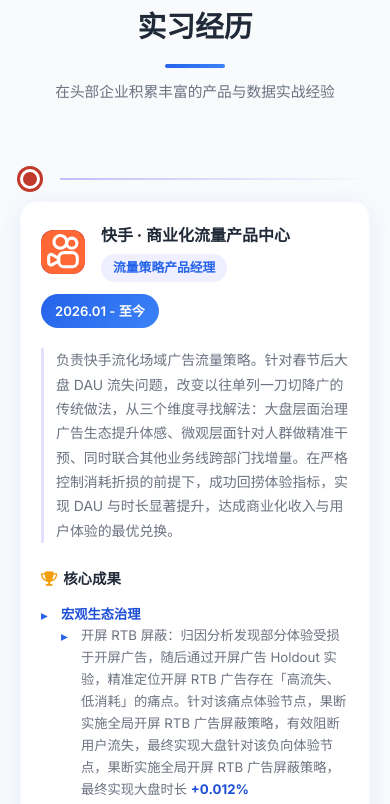
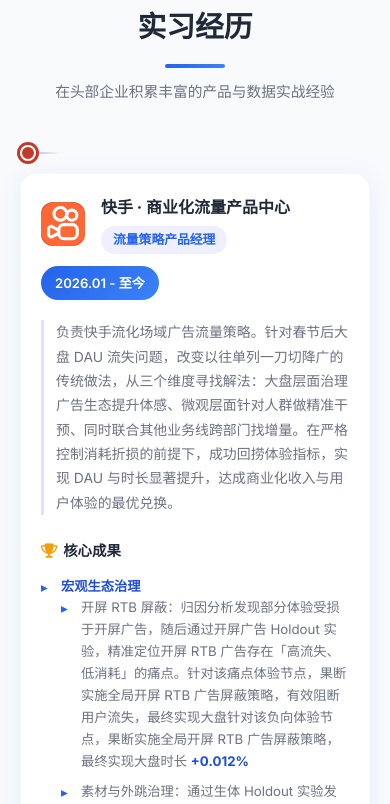
Before and after one commit to linaylil/zhaolongjie03.github.io, a plain HTML site: page index.html in a window 390 px wide. Shown: the part 901-1705 px from the top of the page. Drawn offline with Linux system fonts and the light colour scheme; no server answers.

Commit message:
fix: 手机模式下实习经历时间线圆点和线条位置修复

```diff
--- a/style.css
+++ b/style.css
@@ -856,8 +856,9 @@ button { -webkit-tap-highlight-color: transparent; }
   /* Timeline */
   .timeline { padding-left: 0; }
   .timeline-item { flex-direction: column; gap: 0; margin-bottom: 2rem; }
-  .timeline-marker { flex-direction: row; align-items: center; gap: 0.75rem; margin-bottom: 0.75rem; }
-  .timeline-line { width: 40px; height: 2px; min-height: unset; flex: 1; margin-top: 0; margin-left: 8px; background: linear-gradient(to right, rgba(108, 99, 255, 0.4), transparent); }
+  .timeline-marker { flex-direction: row; align-items: center; gap: 0; margin-bottom: 0.75rem; padding-top: 0; }
+  .timeline-dot { width: 16px; height: 16px; border-width: 2px; }
+  .timeline-line { width: 24px; height: 2px; min-height: unset; flex: none; margin-top: 0; margin-left: 0; background: linear-gradient(to right, rgba(108, 99, 255, 0.4), transparent); }
   .timeline-card { padding: 1.25rem; }
   .card-header { flex-direction: column; gap: 0.75rem; align-items: flex-start; }
   .date-badge { align-self: flex-start; }
```
